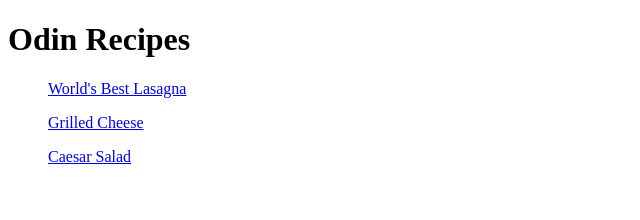
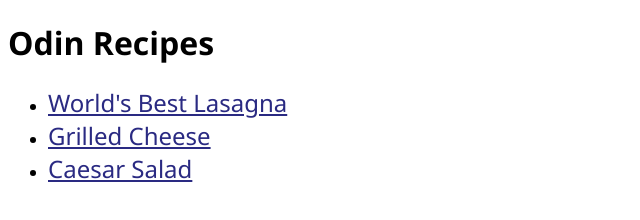
Before and after one commit to LDisbrow/odin-recipes, a plain HTML site: page index.html in a window 1280 px wide. Shown: the whole page, without its empty margins (0-640 px from the left). Drawn offline with Linux system fonts and the light colour scheme.

Commit message:
Add CSS design

```diff
--- a/index.html
+++ b/index.html
@@ -3,15 +3,14 @@
 <head>
     <meta charset="UTF-8">
     <title>Odin Recipes</title>
+    <link rel="stylesheet" href="styles.css">
 </head>
 <body>
     <h1>Odin Recipes</h1>
     <ul>
-        <a href="recipes/lasagna.html">World's Best Lasagna</a>
-        <p></p>
-        <a href="recipes/grilled-cheese.html">Grilled Cheese</a>
-        <p></p>
-        <a href="recipes/caesar-salad.html">Caesar Salad</a>
+        <li><a class = "link" href="recipes/lasagna.html">World's Best Lasagna</a></li>
+        <li><a class = "link" href="recipes/grilled-cheese.html">Grilled Cheese</a></li>
+        <li><a class = "link" href="recipes/caesar-salad.html">Caesar Salad</a></li>
     </ul>
 </body>
 </html>
--- /dev/null
+++ b/recipes/recipes-styles.css
@@ -0,0 +1,16 @@
+*{
+    font-family:'Segoe UI', Tahoma, Verdana, sans-serif;
+}
+
+h2{
+    background-color: rgb(5, 153, 22);
+    color: white;
+}
+
+h1{
+    color: rgb(5, 153, 22);
+}
+
+li{
+    font-size: 20px;
+}
--- /dev/null
+++ b/styles.css
@@ -0,0 +1,12 @@
+*{
+    font-family:'Segoe UI', Tahoma, Verdana, sans-serif;
+}
+
+.link{
+    font-size: 24px;
+    color:rgb(42, 42, 130);
+}
+
+.ingredients{
+    background-color: rgb(241, 241, 90);
+}
```
Also changed, not shown: recipes/caesar-salad.html (+1 -0 lines), recipes/grilled-cheese.html (+1 -0 lines), recipes/lasagna.html (+1 -0 lines).
